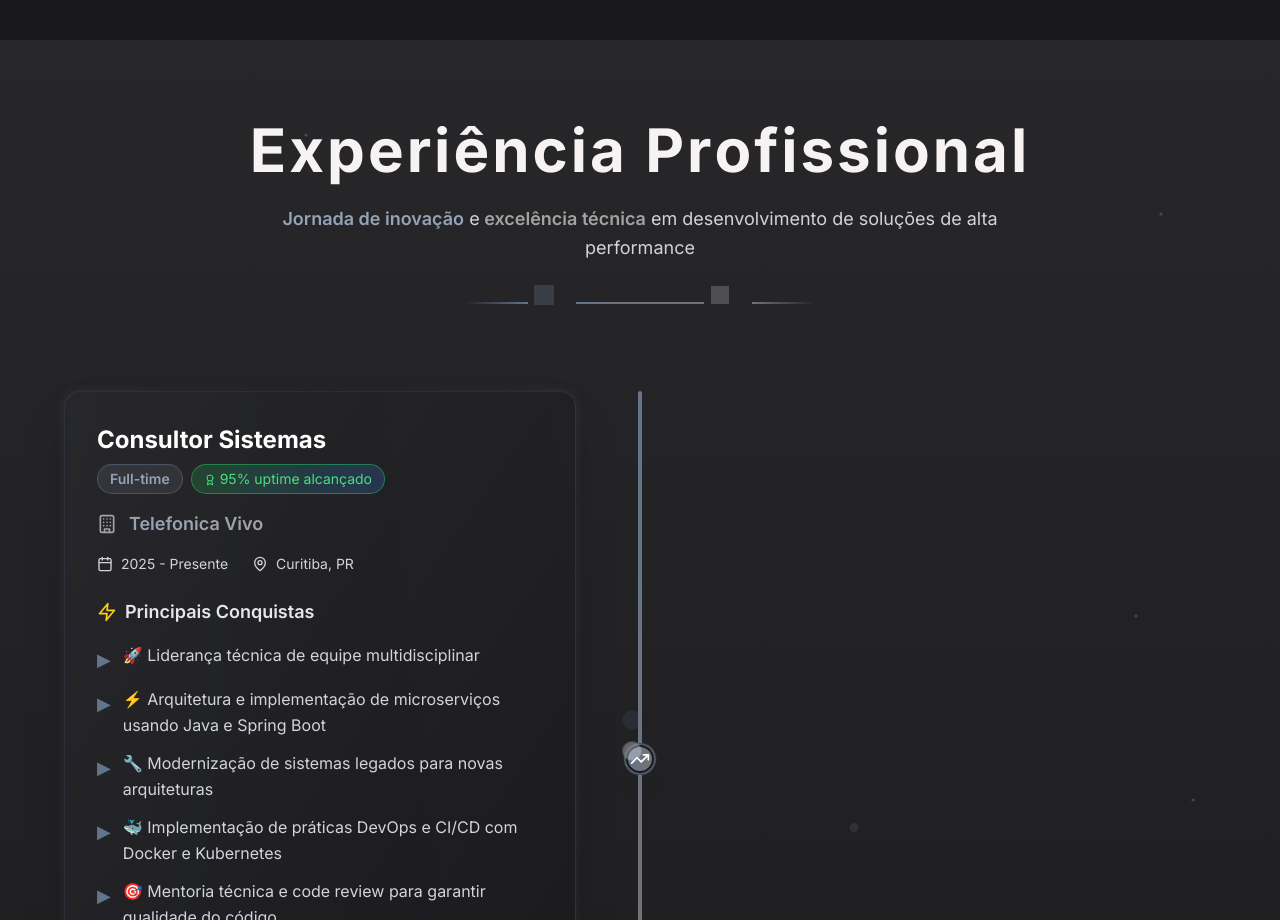
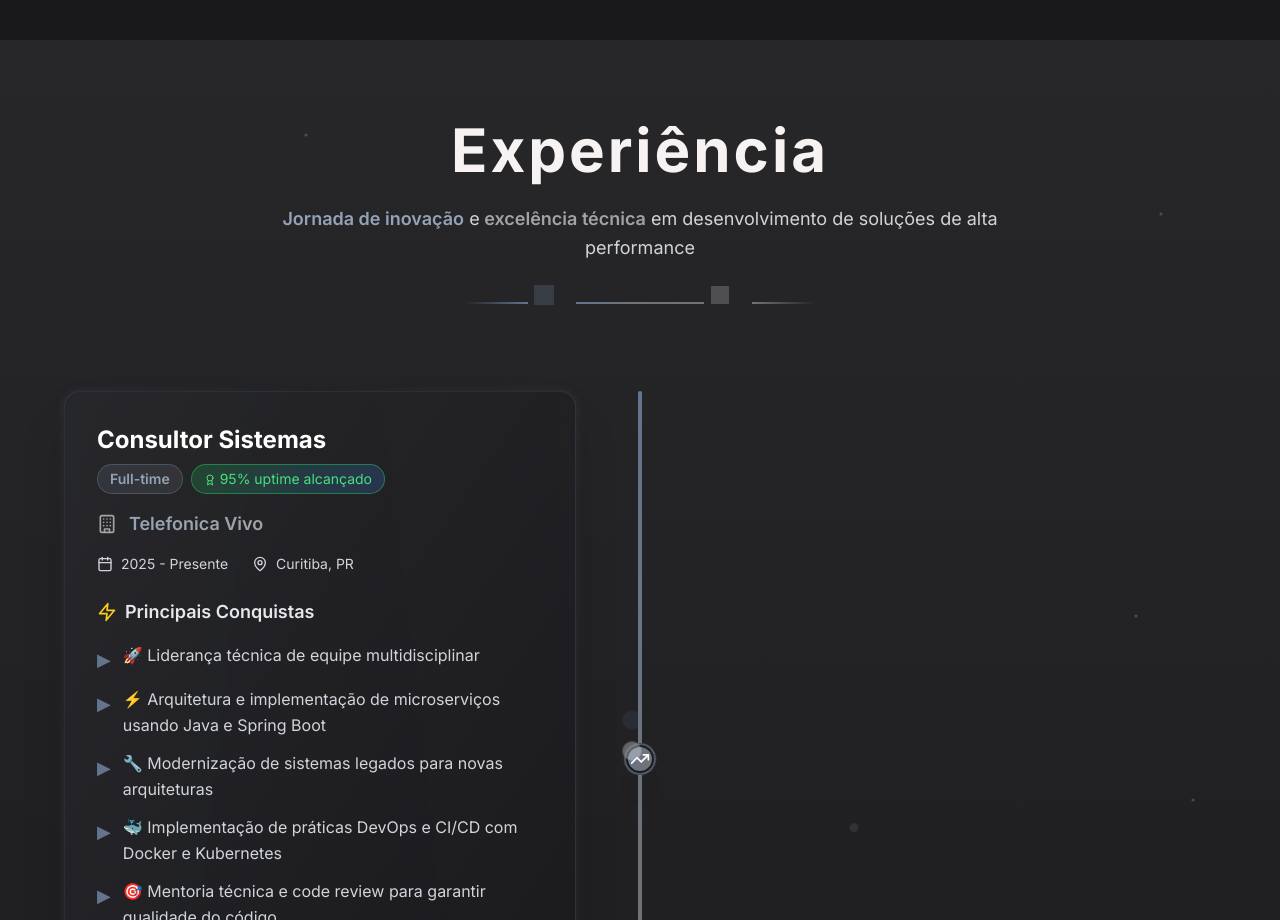
Before and after one commit to LuvizottoTech/portfolio-luvizotto, a React (Vite) app: page / in a window 1280 px wide. Shown: the part 2620-3540 px from the top of the page. Built offline with nearby package versions, Linux system fonts and the light colour scheme.

Commit message:
Update Experience.jsx

```diff
--- a/src/components/Experience.jsx
+++ b/src/components/Experience.jsx
@@ -212,7 +212,7 @@ const Experience = () => {
               fontWeight: '700'
             }}
           >
-            {splitTitle('Experiência Profissional')}
+            {splitTitle('Experiência')}
           </h2>
 
           <div className="relative">
```
